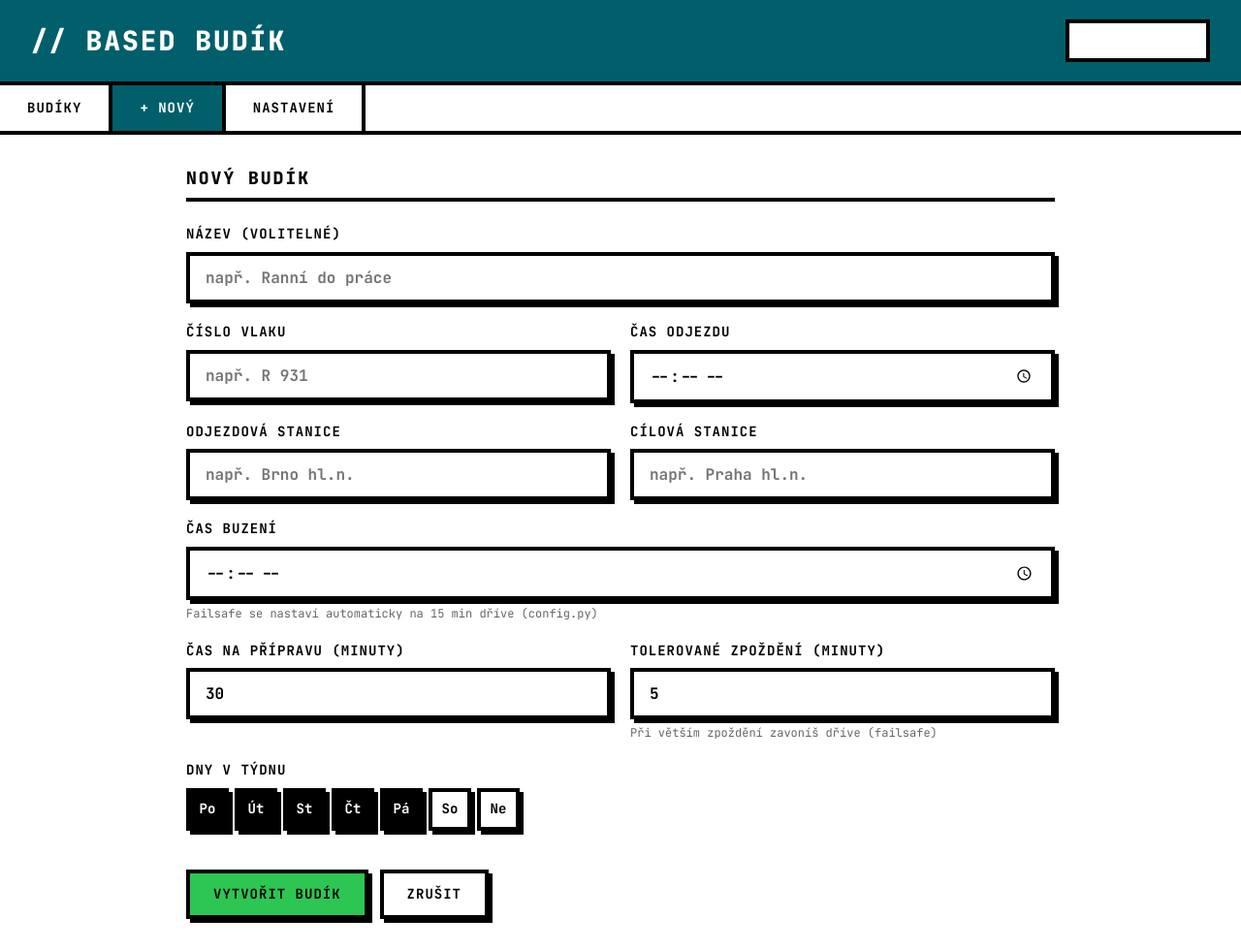
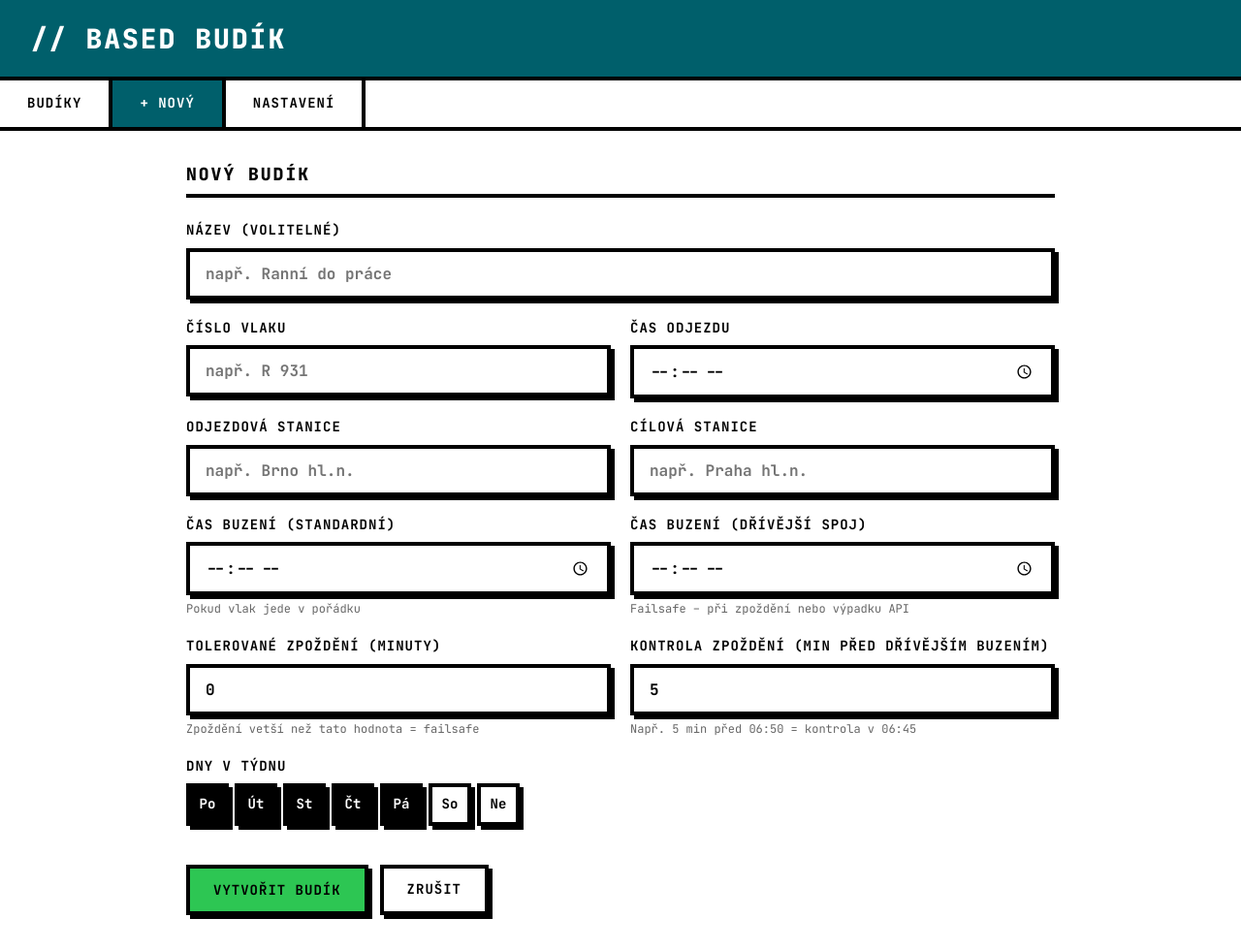
Before and after one commit to chris-webst/based-budik, a Flask app: page /alarm/new in a window 1280 px wide. Shown: the whole page at 97% size. After the commit the page ends 948 px from the top, so only its background shows below. Run offline with Flask 3, Linux system fonts and the light colour scheme.

Commit message:
Basic alarm setup with Claude

```diff
--- a/app.py
+++ b/app.py
@@ -1,18 +1,11 @@
-"""Based Budik - Flask application"""
-
-from datetime import datetime, timedelta
+"""Based Budik - Flask aplikace"""
 
 from flask import Flask, render_template, request, redirect, url_for
 
+import alarm_logic
+import api_handler
 import config
 import database
-
-
-def compute_safe_wake_time(base_wake_time: str) -> str:
-    """Vypočítá failsafe čas jako base_wake_time - FAILSAFE_OFFSET_MINUTES."""
-    t = datetime.strptime(base_wake_time, "%H:%M")
-    safe = t - timedelta(minutes=config.FAILSAFE_OFFSET_MINUTES)
-    return safe.strftime("%H:%M")
 
 app = Flask(__name__)
 app.secret_key = config.SECRET_KEY
@@ -33,9 +26,12 @@
 @app.route("/")
 def dashboard():
     alarms = database.get_all_alarms()
-    # Attach delay stats to each alarm
     for alarm in alarms:
         alarm["stats"] = database.get_delay_stats(alarm["train_number"])
+        alarm["last_check"] = database.get_last_check(alarm["id"])
+        alarm["check_time"] = alarm_logic.compute_check_time(
+            alarm["safe_wake_time"], alarm["check_before_minutes"]
+        )
     return render_template("dashboard.html", alarms=alarms, active_tab="alarms")
 
 
@@ -46,19 +42,19 @@
     if request.method == "POST":
         days = request.form.getlist("days_of_week")
         days = [int(d) for d in days] if days else [1, 2, 3, 4, 5]
-        base_wake_time = request.form["base_wake_time"]
-        database.create_alarm(
+        alarm_id = database.create_alarm(
             train_number=request.form["train_number"],
             departure_station=request.form["departure_station"],
             arrival_station=request.form["arrival_station"],
             scheduled_departure=request.form["scheduled_departure"],
-            base_wake_time=base_wake_time,
-            safe_wake_time=compute_safe_wake_time(base_wake_time),
-            prep_minutes=int(request.form.get("prep_minutes", 30)),
-            delay_tolerance_minutes=int(request.form.get("delay_tolerance_minutes", 5)),
+            base_wake_time=request.form["base_wake_time"],
+            safe_wake_time=request.form["safe_wake_time"],
+            check_before_minutes=int(request.form.get("check_before_minutes", 5)),
+            delay_tolerance_minutes=int(request.form.get("delay_tolerance_minutes", 0)),
             days_of_week=days,
             name=request.form.get("name") or None,
         )
+        _auto_check_if_needed(alarm_id)
         return redirect(url_for("dashboard"))
     return render_template("alarm_form.html", alarm=None, active_tab="new")
 
@@ -71,7 +67,6 @@
     if request.method == "POST":
         days = request.form.getlist("days_of_week")
         days = [int(d) for d in days] if days else [1, 2, 3, 4, 5]
-        base_wake_time = request.form["base_wake_time"]
         database.update_alarm(
             alarm_id,
             name=request.form.get("name") or None,
@@ -79,12 +74,13 @@
             departure_station=request.form["departure_station"],
             arrival_station=request.form["arrival_station"],
             scheduled_departure=request.form["scheduled_departure"],
-            base_wake_time=base_wake_time,
-            safe_wake_time=compute_safe_wake_time(base_wake_time),
-            prep_minutes=int(request.form.get("prep_minutes", 30)),
-            delay_tolerance_minutes=int(request.form.get("delay_tolerance_minutes", 5)),
+            base_wake_time=request.form["base_wake_time"],
+            safe_wake_time=request.form["safe_wake_time"],
+            check_before_minutes=int(request.form.get("check_before_minutes", 5)),
+            delay_tolerance_minutes=int(request.form.get("delay_tolerance_minutes", 0)),
             days_of_week=days,
         )
+        _auto_check_if_needed(alarm_id)
         return redirect(url_for("dashboard"))
     return render_template("alarm_form.html", alarm=alarm, active_tab="alarms")
 
@@ -101,7 +97,59 @@
     return redirect(url_for("dashboard"))
 
 
-# --- Setup ---
+# --- Manuální / automatická kontrola zpoždění ---
+
+@app.route("/alarm/<int:alarm_id>/check", methods=["POST"])
+def alarm_check(alarm_id):
+    use_failsafe = _run_check(alarm_id)
+    alarm = database.get_alarm(alarm_id)
+    if alarm:
+        import macos_util
+        if use_failsafe:
+            macos_util.notify("Based Budík – dřívější spoj",
+                              f"Vstáváš v {alarm['safe_wake_time']} – API selhalo nebo velké zpoždění")
+        else:
+            macos_util.notify("Based Budík – vše v pořádku",
+                              f"Vlak jede dobře, vstáváš v {alarm['base_wake_time']}")
+        # Zvuk NE – zavoní scheduler přesně v čase buzení
+    return redirect(url_for("dashboard"))
+
+
+def _auto_check_if_needed(alarm_id: int):
+    """Spustí kontrolu okamžitě pokud jsme v okně check_time..base_wake_time."""
+    alarm = database.get_alarm(alarm_id)
+    if alarm and alarm_logic.should_auto_check_now(alarm):
+        _run_check(alarm_id)
+
+
+def _run_check(alarm_id: int) -> bool:
+    """
+    Provede kontrolu zpoždění a uloží výsledek.
+    Vrací True = použij failsafe, False = standard.
+    """
+    alarm = database.get_alarm(alarm_id)
+    if not alarm:
+        return True
+
+    delay_min, api_success, api_source = api_handler.get_delay(
+        alarm["train_number"], alarm["departure_station"]
+    )
+    use_failsafe = alarm_logic.should_use_failsafe(
+        delay_min, api_success, alarm["delay_tolerance_minutes"]
+    )
+    database.record_delay(
+        alarm_id=alarm_id,
+        train_number=alarm["train_number"],
+        scheduled_departure=alarm["scheduled_departure"],
+        actual_delay_min=delay_min,
+        api_source=api_source,
+        api_success=api_success,
+        failsafe_triggered=use_failsafe,
+    )
+    return use_failsafe
+
+
+# --- Nastavení ---
 
 @app.route("/setup")
 def setup_page():
--- a/static/style.css
+++ b/static/style.css
@@ -378,6 +378,15 @@
     margin-bottom: 16px;
 }
 
+/* --- Field Hint --- */
+
+.field-hint {
+    font-family: 'JetBrains Mono', monospace;
+    font-size: 12px;
+    margin-top: 6px;
+    opacity: 0.6;
+}
+
 /* --- Section Title --- */
 
 .section-title {
--- a/templates/alarm_form.html
+++ b/templates/alarm_form.html
@@ -31,25 +31,33 @@
         </div>
     </div>
 
-    <div class="form-group">
-        <label>Čas buzení</label>
-        <input type="time" name="base_wake_time" value="{{ alarm.base_wake_time if alarm else '' }}" required>
-        <div style="font-family:'JetBrains Mono',monospace;font-size:12px;margin-top:6px;opacity:0.6;">
-            Failsafe se nastaví automaticky na {{ config.FAILSAFE_OFFSET_MINUTES }} min dříve (config.py)
+    <div class="form-row">
+        <div class="form-group">
+            <label>Čas buzení (standardní)</label>
+            <input type="time" name="base_wake_time" value="{{ alarm.base_wake_time if alarm else '' }}" required>
+            <div class="field-hint">Pokud vlak jede v pořádku</div>
+        </div>
+        <div class="form-group">
+            <label>Čas buzení (dřívější spoj)</label>
+            <input type="time" name="safe_wake_time" value="{{ alarm.safe_wake_time if alarm else '' }}" required>
+            <div class="field-hint">Failsafe – při zpoždění nebo výpadku API</div>
         </div>
     </div>
 
     <div class="form-row">
         <div class="form-group">
-            <label>Čas na přípravu (minuty)</label>
-            <input type="number" name="prep_minutes" value="{{ alarm.prep_minutes if alarm else 30 }}" min="1" max="120" required>
+            <label>Tolerované zpoždění (minuty)</label>
+            <input type="number" name="delay_tolerance_minutes"
+                   value="{{ alarm.delay_tolerance_minutes if alarm else 0 }}"
+                   min="0" max="60" required>
+            <div class="field-hint">Zpoždění vetší než tato hodnota = failsafe</div>
         </div>
         <div class="form-group">
-            <label>Tolerované zpoždění (minuty)</label>
-            <input type="number" name="delay_tolerance_minutes" value="{{ alarm.delay_tolerance_minutes if alarm else 5 }}" min="0" max="60" required>
-            <div style="font-family:'JetBrains Mono',monospace;font-size:12px;margin-top:6px;opacity:0.6;">
-                Při větším zpoždění zavoníš dříve (failsafe)
-            </div>
+            <label>Kontrola zpoždění (min před dřívějším buzením)</label>
+            <input type="number" name="check_before_minutes"
+                   value="{{ alarm.check_before_minutes if alarm else 5 }}"
+                   min="1" max="60" required>
+            <div class="field-hint">Např. 5 min před 06:50 = kontrola v 06:45</div>
         </div>
     </div>
 
--- a/templates/base.html
+++ b/templates/base.html
@@ -9,12 +9,12 @@
 <body>
     <div class="header">
         <h1><a href="{{ url_for('dashboard') }}" style="text-decoration:none;color:inherit;">// BASED BUDÍK</a></h1>
-        <div class="header-status">SYSTÉM ONLINE</div>
     </div>
     <nav class="tab-bar">
         <a href="{{ url_for('dashboard') }}" class="tab {{ 'active' if active_tab == 'alarms' }}">Budíky</a>
         <a href="{{ url_for('alarm_new') }}" class="tab {{ 'active' if active_tab == 'new' }}">+ Nový</a>
         <a href="{{ url_for('setup_page') }}" class="tab {{ 'active' if active_tab == 'setup' }}">Nastavení</a>
+
     </nav>
     <div class="container">
         {% block content %}{% endblock %}
```
Also changed, not shown: alarm_logic.py (added, +52 -0 lines), api_handler.py (added, +19 -0 lines), database.py (+37 -26 lines), templates/dashboard.html (+28 -9 lines).
